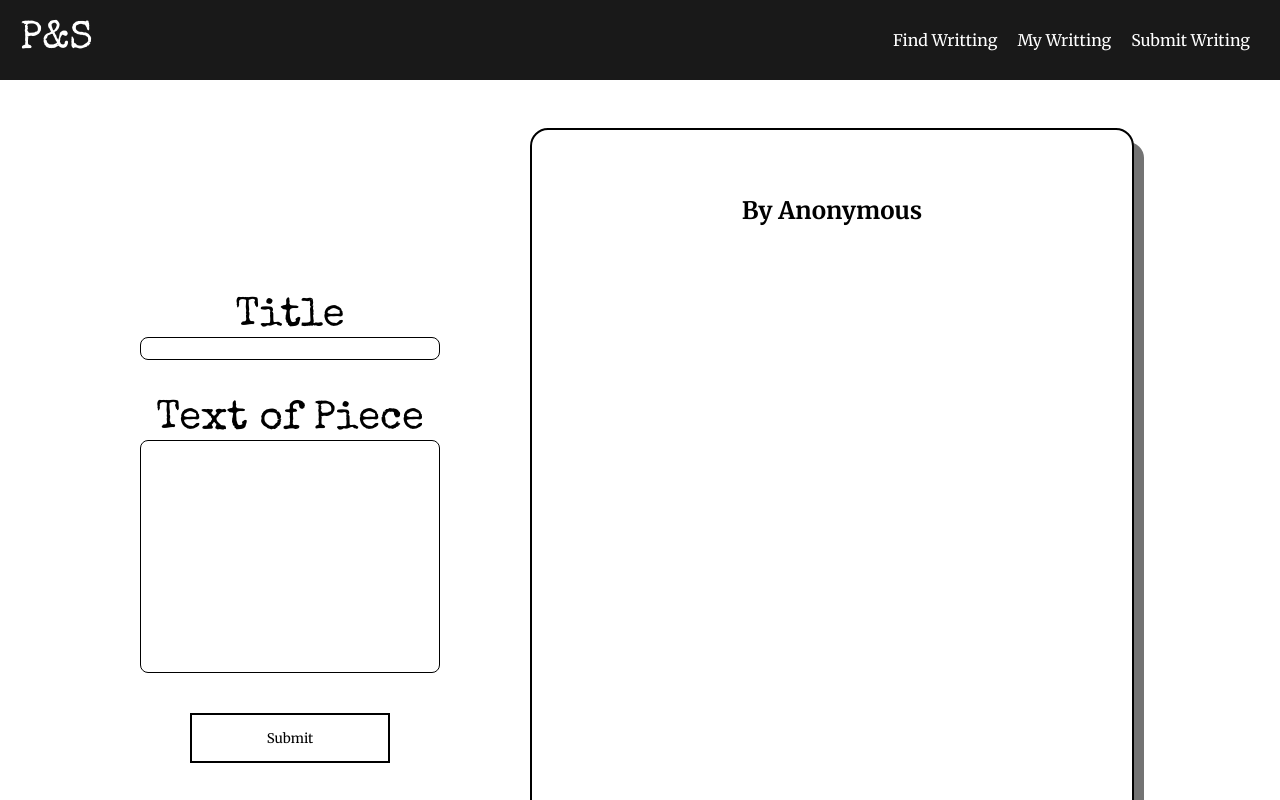
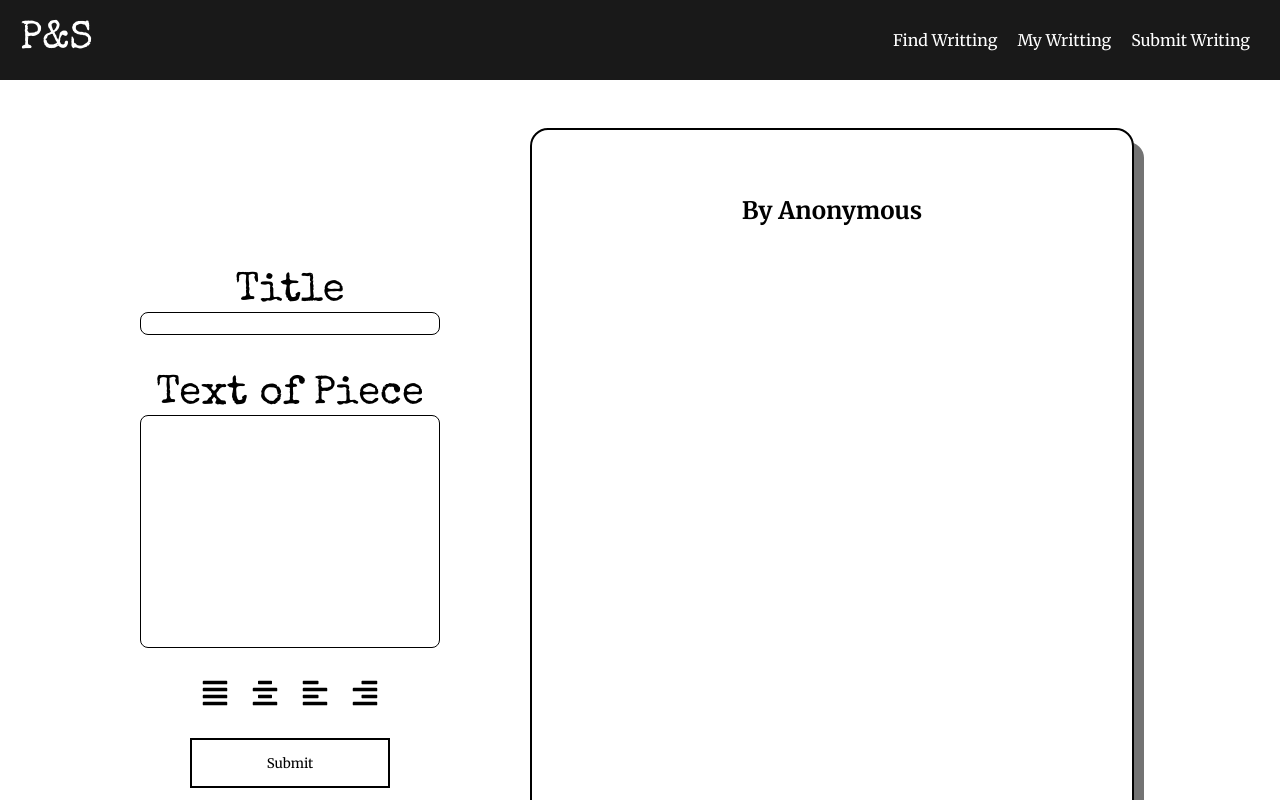
Before and after one commit to DavidUlloa6310/YourPapyrs, a React (Create React App) app in the folder client/: page /upload in a window 1280 px wide. Shown: the top 800 px of the page. Built offline with nearby package versions, Linux system fonts and the light colour scheme.

Commit message:
Created Align Buttons for Submit Form

```diff
--- a/client/src/Components/Shared/Piece.jsx
+++ b/client/src/Components/Shared/Piece.jsx
@@ -9,7 +9,11 @@ function Piece(props) {
       <h1 className={styles["title"]}>{props.title}</h1>
       <div className={styles["text"]} style={props.textStyle}>
         {props.content.split("\n").map((str) => (
-          <p key={Math.random()} className={styles["line"]}>
+          <p
+            key={Math.random()}
+            className={styles["line"]}
+            style={props.textStyle}
+          >
             {str}
           </p>
         ))}
--- a/client/src/Components/UploadPage/UploadForm.jsx
+++ b/client/src/Components/UploadPage/UploadForm.jsx
@@ -1,8 +1,15 @@
-import React from "react";
+import React, { useEffect, useState } from "react";
+
+import {
+  FaAlignCenter,
+  FaAlignJustify,
+  FaAlignLeft,
+  FaAlignRight,
+} from "react-icons/fa";
+
+import { useForm } from "react-hook-form";
 
 import styles from "./UploadForm.module.css";
-
-import { useForm } from "react-hook-form";
 
 function UploadForm(props) {
   const {
@@ -10,6 +17,44 @@ function UploadForm(props) {
     handleSubmit,
     formState: { errors },
   } = useForm();
+
+  const [textStyles, setTextStyles] = useState({});
+
+  function alignCenterClick() {
+    setTextStyles((prevState) => {
+      return {
+        textAlign: "center",
+      };
+    });
+  }
+
+  function alignRightClick() {
+    setTextStyles((prevState) => {
+      return {
+        textAlign: "end",
+      };
+    });
+  }
+
+  function alignLeftClick() {
+    setTextStyles((prevState) => {
+      return {
+        textAlign: "start",
+      };
+    });
+  }
+
+  function alignJustifyContent() {
+    setTextStyles((prevState) => {
+      return {
+        textAlign: "justify",
+      };
+    });
+  }
+
+  useEffect(() => {
+    props.updateStyles(textStyles);
+  }, [textStyles]);
 
   return (
     <form onSubmit={handleSubmit(props.onSubmit)} className={styles["form"]}>
@@ -38,6 +83,36 @@ function UploadForm(props) {
           <p className={styles["error"]}>You must include some text</p>
         )}
       </div>
+      <div className={styles["align-btns"]}>
+        <FaAlignJustify
+          size={30}
+          onClick={alignJustifyContent}
+          className={`${styles["icon"]} ${
+            textStyles.textAlign === "justify" && styles["selected"]
+          }`}
+        />
+        <FaAlignCenter
+          size={30}
+          onClick={alignCenterClick}
+          className={`${styles["icon"]} ${
+            textStyles.textAlign === "center" && styles["selected"]
+          }`}
+        />
+        <FaAlignLeft
+          size={30}
+          onClick={alignLeftClick}
+          className={`${styles["icon"]} ${
+            textStyles.textAlign === "start" && styles["selected"]
+          }`}
+        />
+        <FaAlignRight
+          size={30}
+          onClick={alignRightClick}
+          className={`${styles["icon"]} ${
+            textStyles.textAlign === "end" && styles["selected"]
+          }`}
+        />
+      </div>
       <div className={styles["input-div"]}>
         <button className={styles["button"]} type="submit">
           Submit
--- a/client/src/Components/UploadPage/UploadForm.module.css
+++ b/client/src/Components/UploadPage/UploadForm.module.css
@@ -42,6 +42,23 @@
   cursor: pointer;
 }
 
+.align-btns {
+  display: flex;
+  flex-direction: row;
+  justify-content: center;
+  align-items: center;
+}
+
+.icon {
+  margin: 10px;
+  padding: 1px;
+}
+
+.selected {
+  background-color: black;
+  color: white;
+}
+
 .error {
   font-family: "Merriweather", sans-serif;
   font-size: 1rem;
--- a/client/src/Components/UploadPage/UploadPage.jsx
+++ b/client/src/Components/UploadPage/UploadPage.jsx
@@ -1,28 +1,20 @@
 import React, { useState } from "react";
 import Piece from "../Shared/Piece";
-import Backdrop from "../Shared/UI/Backdrop";
-import Drawer from "../Shared/UI/Drawer";
 import Card from "../Shared/UI/Card";
 
 import UploadForm from "./UploadForm";
 
 import styles from "./UploadPage.module.css";
 
-import { FaArrowLeft, FaArrowRight } from "react-icons/fa";
-
 function UploadPage(props) {
   function submitHandler(data) {
     console.log(data);
   }
-
-  const [showDrawer, setShowDrawer] = useState(true);
   const [title, setTitle] = useState("");
   const [content, setContent] = useState("");
   const [author, setAuthor] = useState("Anonymous");
 
-  function toggleShowDrawer() {
-    setShowDrawer((prevState) => !prevState);
-  }
+  const [textStyles, setTextStyles] = useState({});
 
   function titleHandler(event) {
     setTitle(event.target.value);
@@ -32,9 +24,10 @@ function UploadPage(props) {
     setContent(event.target.value);
   }
 
-  const drawerStyle = {
-    width: "50%",
-  };
+  function updateStyles(styleObject) {
+    setTextStyles(styleObject);
+    console.log(textStyles);
+  }
 
   return (
     <section className={styles["page"]}>
@@ -42,11 +35,17 @@ function UploadPage(props) {
         onSubmit={submitHandler}
         onTitleChange={titleHandler}
         onContentChange={contentHandler}
+        updateStyles={updateStyles}
         content={content}
         title={title}
       ></UploadForm>
       <Card className={styles["card"]}>
-        <Piece content={content} author={author} title={title}></Piece>
+        <Piece
+          content={content}
+          author={author}
+          title={title}
+          textStyle={textStyles}
+        ></Piece>
       </Card>
     </section>
   );
```
